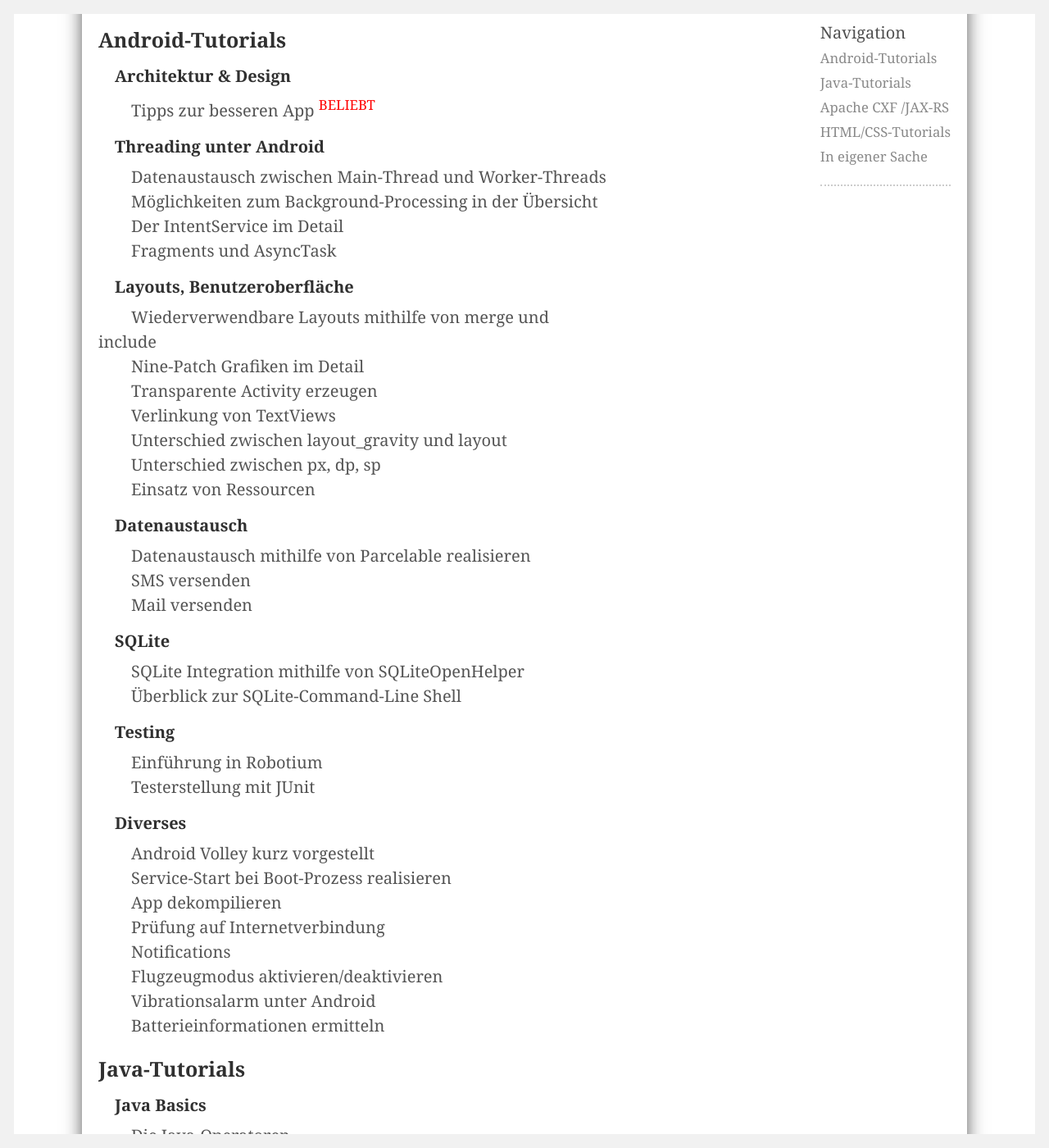
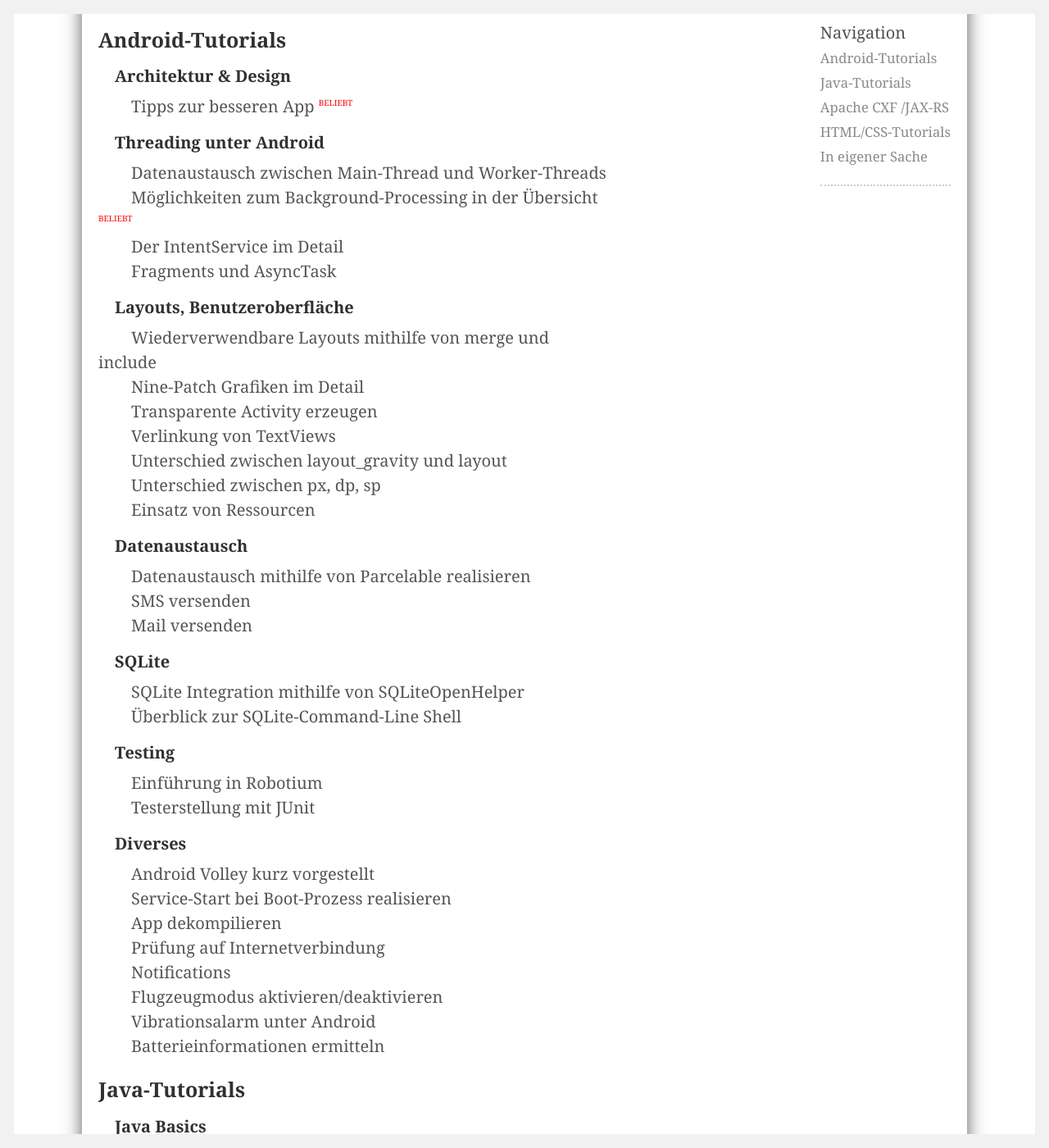
Before and after one commit to andreasschrade/andreasschrade.github.com, a Jekyll site: the page built from index.html, in a window 1280 px wide and 1400 px high, scrolled down 287 px. Shown: the whole window at 82% size. Built offline with Jekyll 4.4.1, drawn with Linux system fonts in a browser that asks for light colours; Markdown is read by kramdown in place of the engine named in the settings; the list of posts is cut into pages by our own code.

Commit message:
updated about page

```diff
--- a/index.html
+++ b/index.html
@@ -63,10 +63,10 @@
     <div class="content" style="width: 620px;float: left;">
       <h3 id="android" class="post-title">Android-Tutorials</h3>
       <h4 class="post-title">Architektur & Design</h4>
-      <a href="{% post_url 2014-08-21-android-design-tipps %}">Tipps zur besseren App <sup style="color:red">BELIEBT</sup></a><br>
+      <a href="{% post_url 2014-08-21-android-design-tipps %}">Tipps zur besseren App <sup style="color:red; font-size:10px">BELIEBT</sup></a><br>
       <h4 class="post-title">Threading unter Android</h4>
       <a href="{% post_url 2012-02-24-android-datenaustausch-zwischen-main-thread-und-worker-threads %}">Datenaustausch zwischen Main-Thread und Worker-Threads</a><br>
-      <a href="{% post_url 2014-06-17-android-moeglichkeiten-zum-background-processing-im-vergleich %}">Möglichkeiten zum Background-Processing in der Übersicht</a><br>
+      <a href="{% post_url 2014-06-17-android-moeglichkeiten-zum-background-processing-im-vergleich %}">Möglichkeiten zum Background-Processing in der Übersicht  <sup style="color:red; font-size:10px">BELIEBT</sup></a><br>
       <a href="{% post_url 2014-06-17-android-verwendung-von-IntentService %}">Der IntentService im Detail</a><br>
       <a href="{% post_url 2014-08-18-android-fragments-und-asynctask %}">Fragments und AsyncTask</a><br>
       <h4 class="post-title">Layouts, Benutzeroberfläche</h4>
@@ -99,7 +99,7 @@
       <h3 id="java" class="post-title">Java-Tutorials</h3>
       <h4 class="post-title">Java Basics</h4>
       <a href="{% post_url 2013-03-08-java-die-operatoren-im-detail %}">Die Java-Operatoren</a><br>
-      <a href="{% post_url 2013-08-12-java-die-null-referenz-teil-I %}">Die null-Referenz (Part I)</a><br>
+      <a href="{% post_url 2013-08-12-java-die-null-referenz-teil-I %}">Die null-Referenz (Part I) <sup style="color:red; font-size:10px">BELIEBT</sup></a><br>
       <a href="{% post_url 2013-08-22-java-die-null-referenz-teil-II %}">Die null-Referenz (Part II)</a><br>
       <a href="{% post_url 2013-06-12-java-conditional-operator %}">Conditional-Operator</a><br>
       <a href="{% post_url 2013-03-08-java-arrays %}">Arrays</a>
@@ -119,7 +119,7 @@
       <a href="{% post_url 2013-07-02-java-negation-von-boolean-und-ganzzahlen %}">Negation von boolean und primitiven Ganzzahlen</a><br>
       <h4 class="post-title">Java-Rätsel</h4>
       <a href="{% post_url 2011-09-15-java-raetsel-1-copy-by-value %}">Rätsel #1 - Copy-By-Value</a><br>
-      <a href="{% post_url 2011-09-15-java-raetsel-2-floating-point-precision %}">Rätsel #2 - Genauigkeit von Fliesskommazahlen</a><br>
+      <a href="{% post_url 2011-09-15-java-raetsel-2-floating-point-precision %}">Rätsel #2 - Genauigkeit von Fliesskommazahlen <sup style="color:red; font-size:10px">BELIEBT</sup></a><br>
       <a href="{% post_url 2011-09-15-java-raetsel-3-string-constant-pool %}">Rätsel #3 - String-Constant-Pool</a><br>
       <a href="{% post_url 2011-12-07-java-raetsel-4-finally-vs-return %}">Rätsel #4 - Finally vs. Return</a> <br>
       <h3 id="cxf" class="post-title">Apache CXF JAX-RS</h3>
```
